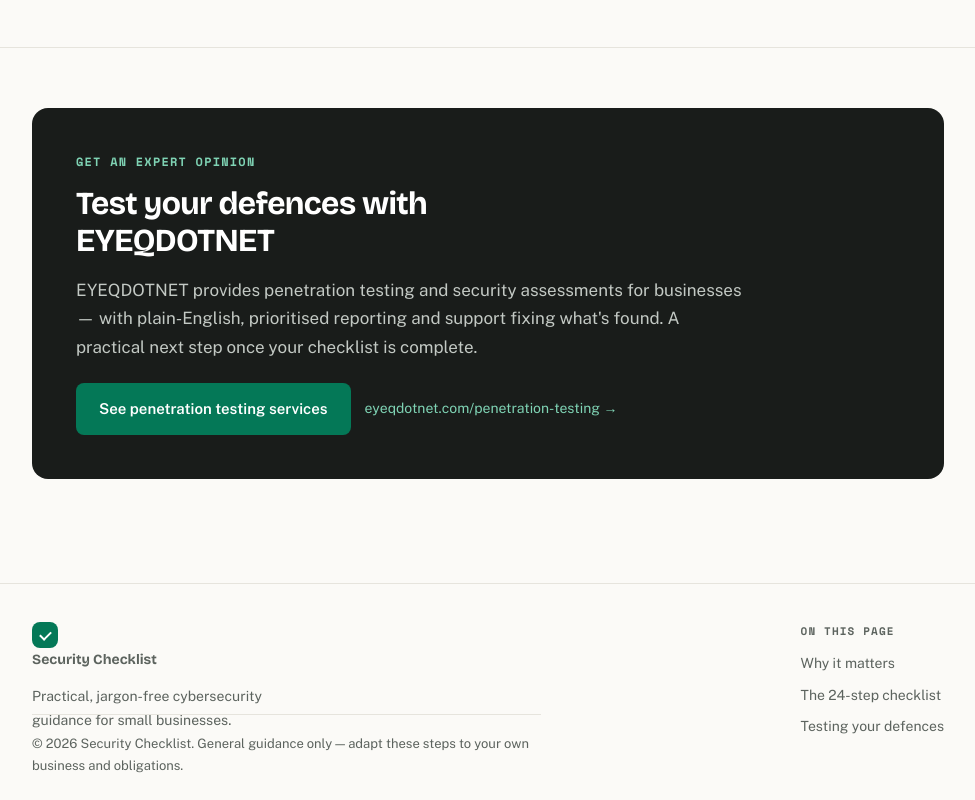
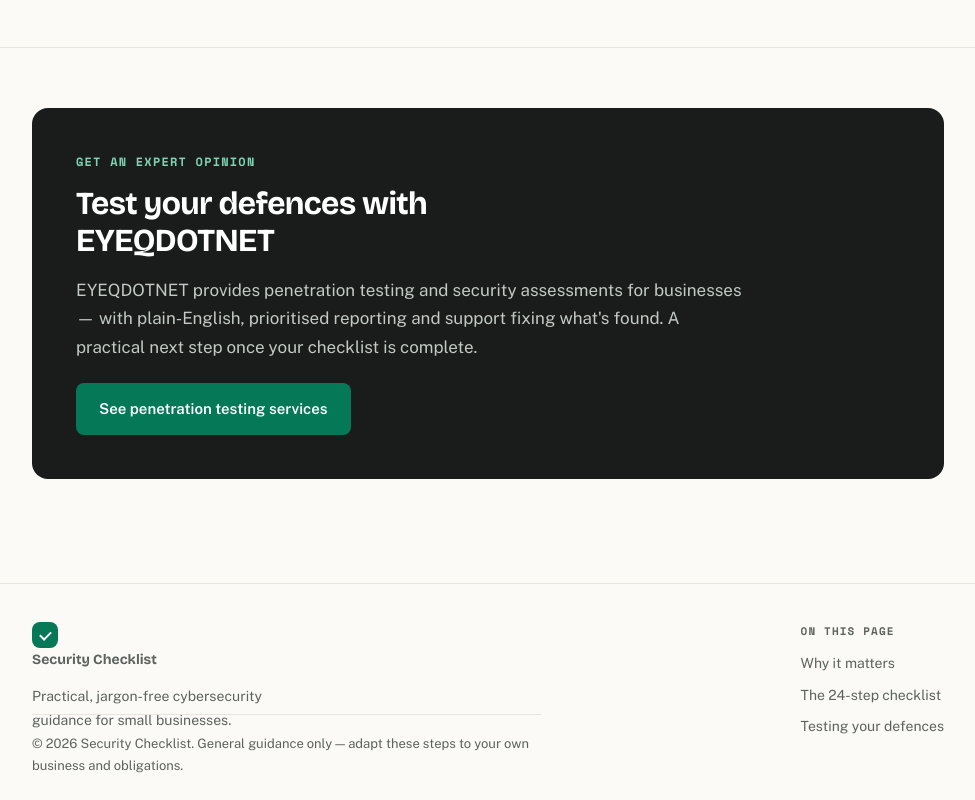
Before and after one commit to seceyeqdotnet-prog/eyeq-security-checklist, a plain HTML site: page index.html in a window 1280 px wide. Shown: the part 4816-5616 px from the top of the page, without its empty margins (152-1127 px from the left). Drawn offline with nearby package versions, Linux system fonts and the light colour scheme.

Commit message:
Update index.html

```diff
--- a/index.html
+++ b/index.html
@@ -314,7 +314,7 @@
       <p>EYEQDOTNET provides penetration testing and security assessments for businesses — with plain-English, prioritised reporting and support fixing what's found. A practical next step once your checklist is complete.</p>
       <div class="cta-row">
         <a class="btn btn-primary" href="https://www.eyeqdotnet.com/penetration-testing">See penetration testing services</a>
-        <a class="text" href="https://www.eyeqdotnet.com/penetration-testing">eyeqdotnet.com/penetration-testing →</a>
+
       </div>
     </div>
   </div>
```
